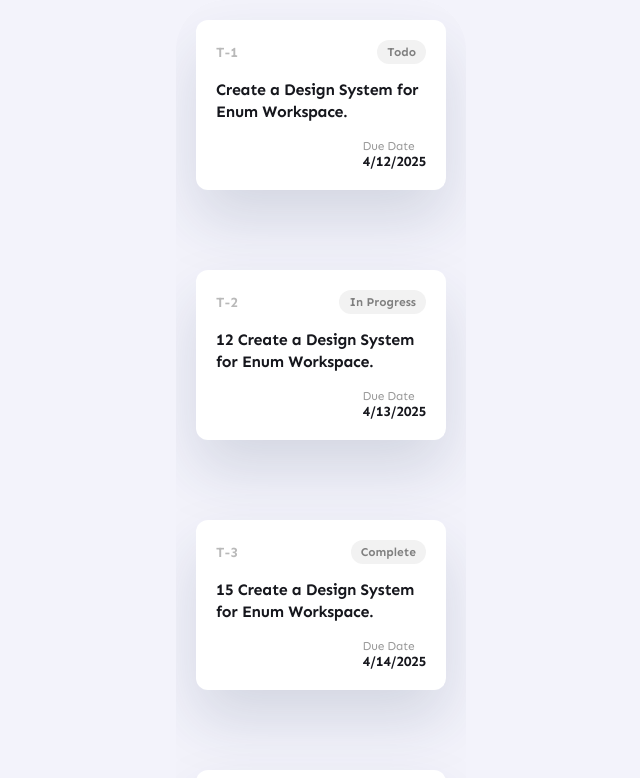
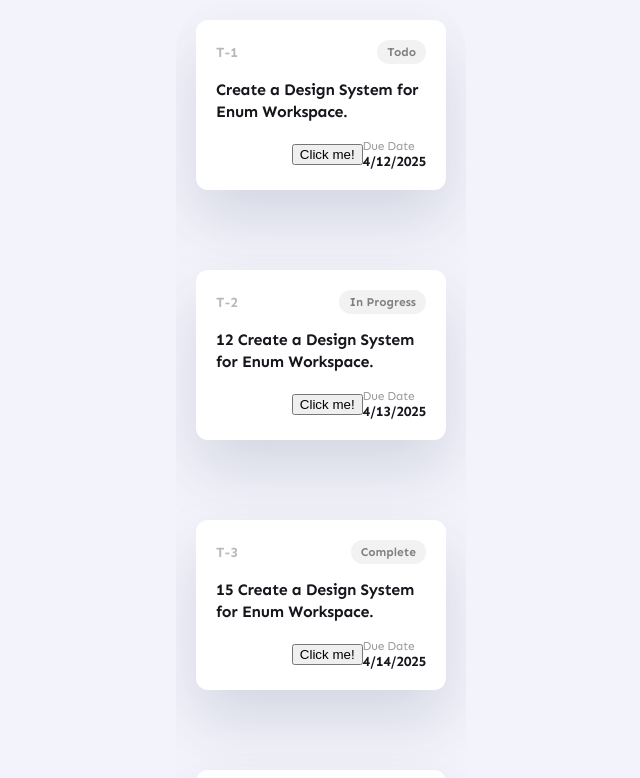
Before and after one commit to n0nia/Task-Manager, a React (Create React App) app: page / in a window 1280 px wide. Shown: the top 778 px of the page, without its empty margins (319-959 px from the left). Built offline with nearby package versions, Linux system fonts and the light colour scheme.

Commit message:
Evenimente in React

```diff
--- a/src/components/task-card/TaskCard.js
+++ b/src/components/task-card/TaskCard.js
@@ -3,16 +3,28 @@
 import DateContainer from '../date-container/DateContainer';
 
 function TaskCard(props) {
+let taskId = props.id;
+
+    const handleClick = () => {
+        console.log("Clicked!" + props.id);
+        taskId = taskId + "Clicked!";
+    }
+
     return (
         <div className='card-wrapper'>
             <div className="card-header">
-                <p className="task-id">{props.id}</p>
+                <p className="task-id">{taskId}</p>
                     <Badge status={props.status} />
             </div>
             <div className="card-content">
                 <p>{props.name}</p>
             </div>
             <div className="card-footer">
+                <button onClick={
+                    handleClick
+                }>
+                    Click me!
+                </button>
                 <DateContainer date={props.dueDate} />
             </div>
         </div>
```
